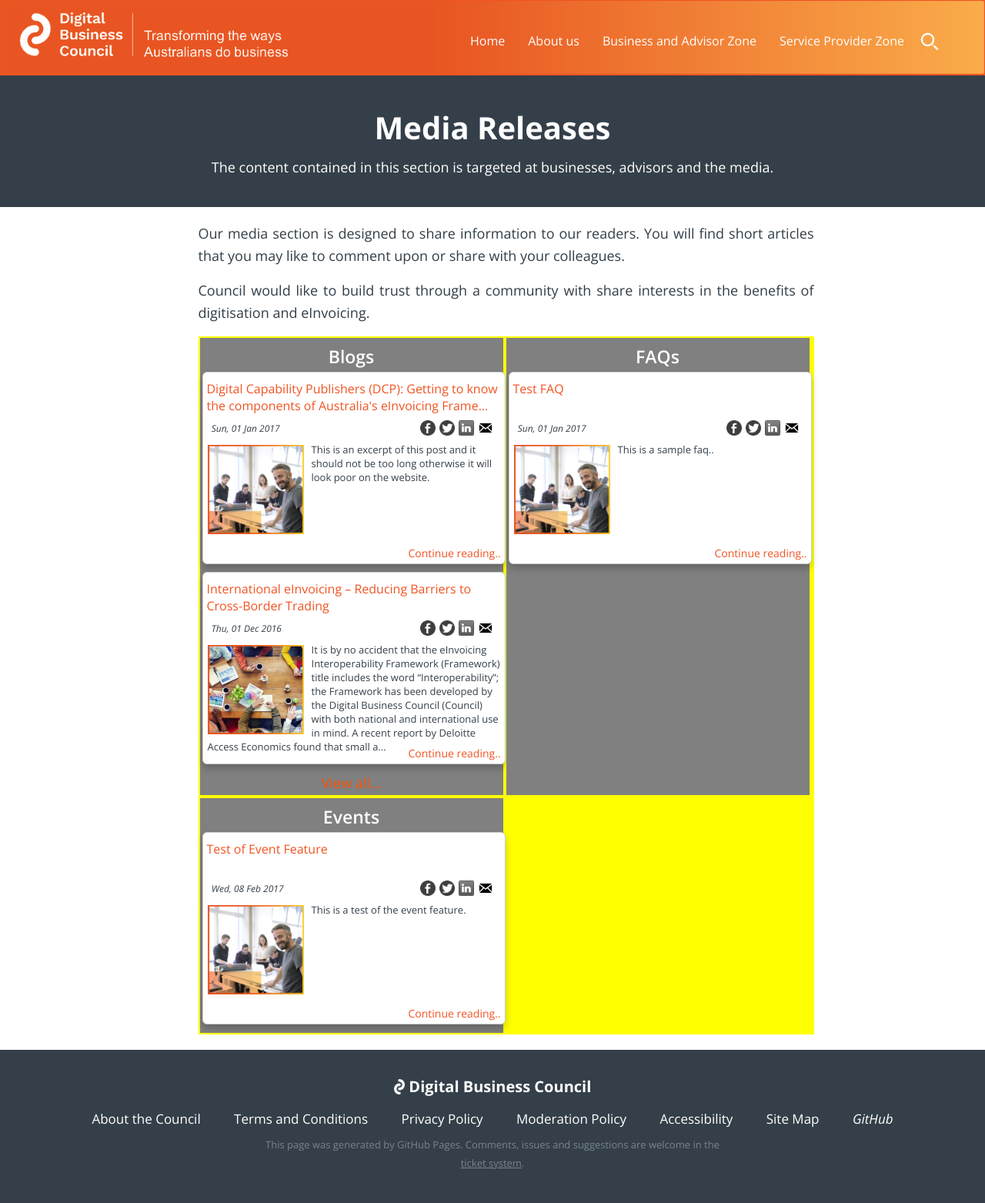
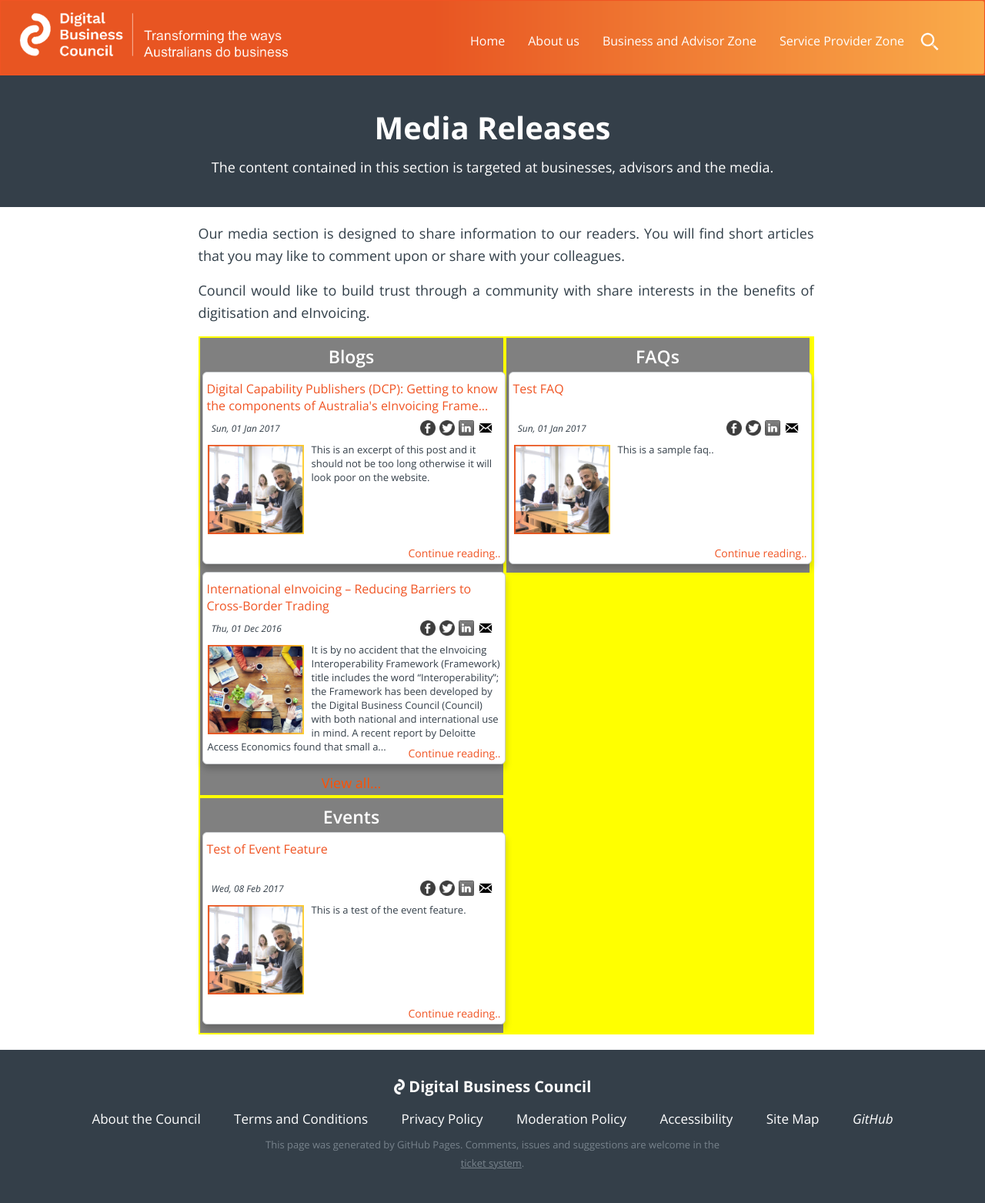
Before and after one commit to Digital-Business-Council/Digital-Business-Council.github.io, a Jekyll site: the page built from pages/business-zone/blogs/media-jump-page.md, in a window 1280 px wide. Shown: the whole page at 77% size. Built offline with Jekyll 4.4.1, drawn with Linux system fonts in a browser that asks for light colours.

Commit message:
Update _common.scss

```diff
--- a/_sass/_common.scss
+++ b/_sass/_common.scss
@@ -167,7 +167,7 @@ img{
 .media-zone-panel{
 	position:relative;
 	background-color: yellow;
-	vertical-align:top;
+	align-items:baseline;
 	z-index:2;
 
 	display: -webkit-flex; /* Safari */
```
